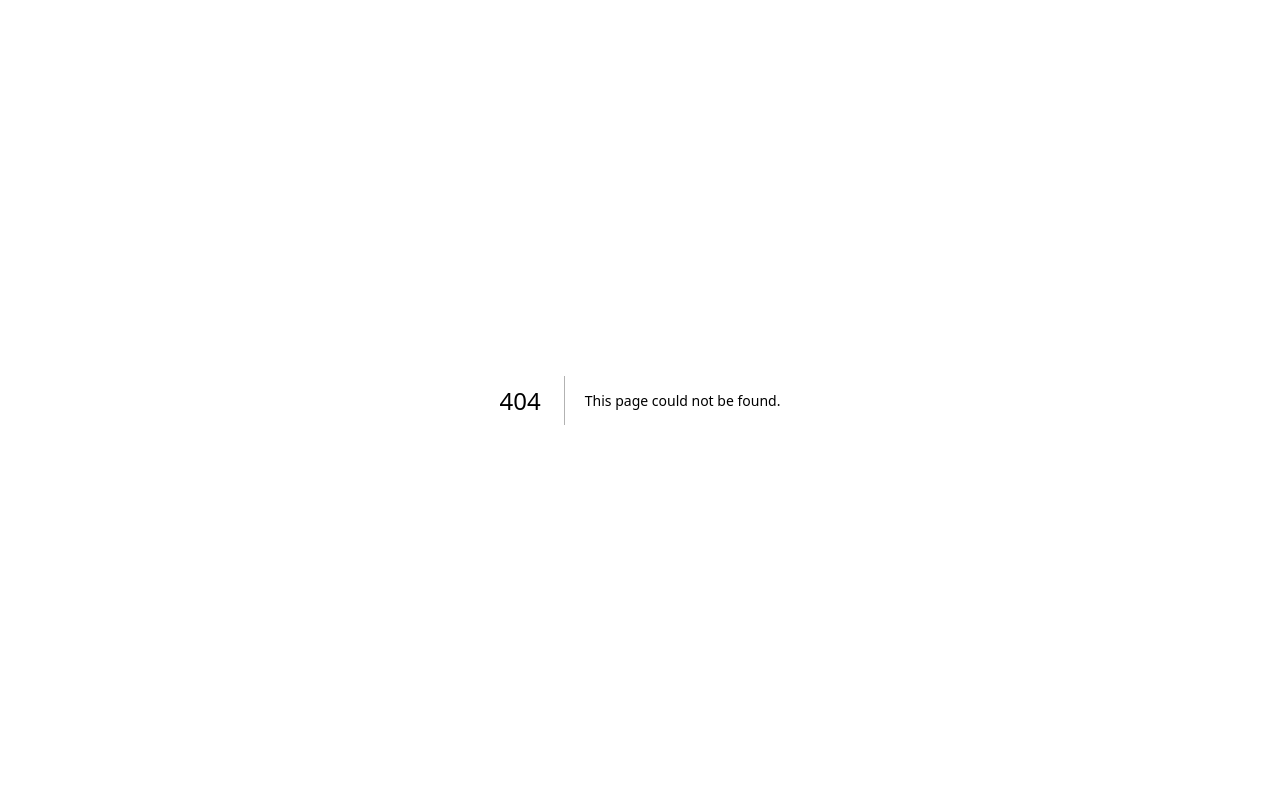
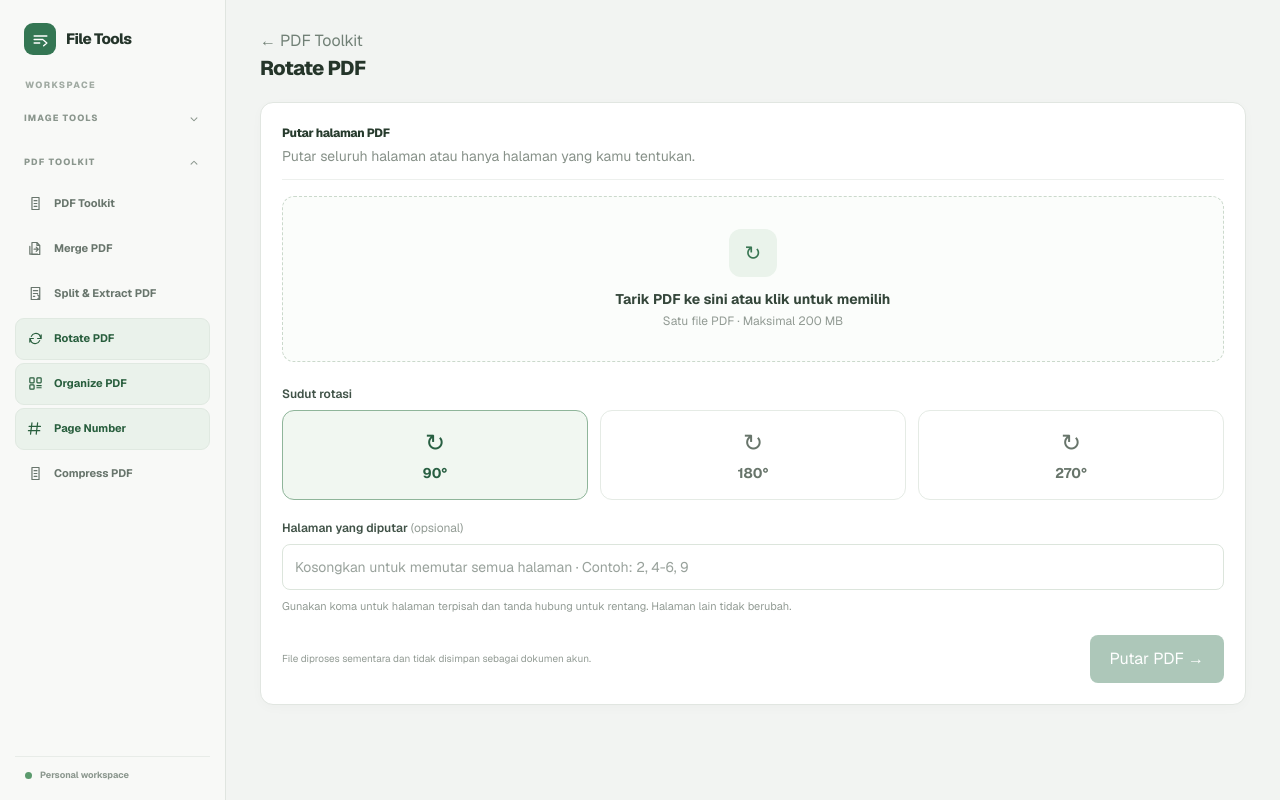
Before and after one commit to adhen10/remove-bg, a Next.js app in the folder frontend/: page /pdf-tools/rotate in a window 1280 px wide. Before the commit this address had no page. Built offline with nearby package versions, Linux system fonts and the light colour scheme; no server answers.

Commit message:
feat: add Rotate PDF workspace

```diff
--- /dev/null
+++ b/frontend/app/pdf-tools/rotate/page.tsx
@@ -0,0 +1,138 @@
+"use client";
+
+import { useRef, useState } from "react";
+import Link from "next/link";
+import SiteHeader from "@/components/SiteHeader";
+
+const API_URL = process.env.NEXT_PUBLIC_API_URL || "http://127.0.0.1:8000";
+
+function formatSize(bytes: number) {
+    return bytes < 1024 * 1024 ? `${(bytes / 1024).toFixed(0)} KB` : `${(bytes / (1024 * 1024)).toFixed(2)} MB`;
+}
+
+export default function RotatePdfPage() {
+    const inputRef = useRef<HTMLInputElement>(null);
+    const [file, setFile] = useState<File | null>(null);
+    const [rotation, setRotation] = useState(90);
+    const [pages, setPages] = useState("");
+    const [dragging, setDragging] = useState(false);
+    const [busy, setBusy] = useState(false);
+    const [error, setError] = useState("");
+    const [success, setSuccess] = useState("");
+
+    function chooseFile(candidate?: File) {
+        if (!candidate) return;
+        if (candidate.type !== "application/pdf" && !candidate.name.toLowerCase().endsWith(".pdf")) {
+            setError("File yang dipilih harus berformat PDF.");
+            return;
+        }
+        setFile(candidate);
+        setError("");
+        setSuccess("");
+    }
+
+    async function processPdf() {
+        if (!file) {
+            setError("Pilih satu file PDF terlebih dahulu.");
+            return;
+        }
+        setBusy(true);
+        setError("");
+        setSuccess("");
+        try {
+            const form = new FormData();
+            form.append("file", file);
+            form.append("rotation", String(rotation));
+            form.append("pages", pages);
+            const response = await fetch(`${API_URL}/pdf-tools/rotate`, { method: "POST", body: form });
+            if (!response.ok) {
+                const body = await response.json().catch(() => null);
+                throw new Error(body?.detail || "PDF gagal diputar.");
+            }
+            const blob = await response.blob();
+            const url = URL.createObjectURL(blob);
+            const anchor = document.createElement("a");
+            anchor.href = url;
+            anchor.download = "rotated-document.pdf";
+            document.body.appendChild(anchor);
+            anchor.click();
+            anchor.remove();
+            window.setTimeout(() => URL.revokeObjectURL(url), 1000);
+            setSuccess("PDF berhasil diputar. Unduhan dimulai.");
+        } catch (err) {
+            setError(err instanceof Error ? err.message : "Terjadi kesalahan saat memutar PDF.");
+        } finally {
+            setBusy(false);
+        }
+    }
+
+    return (
+        <main className="workspace-shell">
+            <SiteHeader />
+            <div className="workspace-main">
+                <header className="tool-topbar">
+                    <div>
+                        <Link href="/pdf-tools" className="text-xs text-[#718076] hover:text-[#347653]">← PDF Toolkit</Link>
+                        <h1 className="tool-topbar-title mt-2">Rotate PDF</h1>
+                    </div>
+                </header>
+                <section className="workspace-panel">
+                    <div className="panel-heading">
+                        <div>
+                            <h2 className="panel-title">Putar halaman PDF</h2>
+                            <p className="mt-1 text-sm text-[#879189]">Putar seluruh halaman atau hanya halaman yang kamu tentukan.</p>
+                        </div>
+                    </div>
+
+                    <button
+                        type="button"
+                        onClick={() => inputRef.current?.click()}
+                        onDragOver={(event) => { event.preventDefault(); setDragging(true); }}
+                        onDragLeave={() => setDragging(false)}
+                        onDrop={(event) => { event.preventDefault(); setDragging(false); chooseFile(event.dataTransfer.files[0]); }}
+                        className={`w-full rounded-xl border border-dashed p-8 text-center transition ${dragging ? "border-[#4c8a5d] bg-[#f0f7f0]" : "border-[#cbd9cc] bg-[#fbfdfb] hover:border-[#7fa989]"}`}
+                    >
+                        <span className="mx-auto flex h-12 w-12 items-center justify-center rounded-xl bg-[#eaf3eb] text-xl text-[#397653]">↻</span>
+                        <strong className="mt-3 block text-sm text-[#34463a]">{file ? "Ganti file PDF" : "Tarik PDF ke sini atau klik untuk memilih"}</strong>
+                        <span className="mt-1 block text-xs text-[#929b94]">Satu file PDF · Maksimal 200 MB</span>
+                    </button>
+                    <input ref={inputRef} type="file" accept="application/pdf,.pdf" className="hidden" onChange={(event) => { chooseFile(event.target.files?.[0]); event.target.value = ""; }} />
+
+                    {file && (
+                        <div className="mt-4 flex items-center gap-3 rounded-lg border border-[#e5ebe5] bg-white p-3">
+                            <span className="flex h-9 w-9 items-center justify-center rounded-md bg-[#f0f5f0] text-xs font-bold text-[#588064]">PDF</span>
+                            <span className="min-w-0 flex-1"><strong className="block truncate text-xs text-[#405247]">{file.name}</strong><small className="text-[10px] text-[#929b94]">{formatSize(file.size)}</small></span>
+                            <button type="button" onClick={() => { setFile(null); setError(""); setSuccess(""); }} disabled={busy} className="text-xs text-[#a34e45] disabled:opacity-40">Hapus</button>
+                        </div>
+                    )}
+
+                    <div className="mt-6">
+                        <label className="mb-2 block text-xs font-semibold text-[#405247]">Sudut rotasi</label>
+                        <div className="grid grid-cols-3 gap-3">
+                            {[90, 180, 270].map((angle) => (
+                                <button key={angle} type="button" onClick={() => setRotation(angle)} className={`rounded-xl border p-4 text-center transition ${rotation === angle ? "border-[#8fb59a] bg-[#f1f7f1] text-[#285f42]" : "border-[#e5ebe5] bg-white text-[#68756b] hover:border-[#bdcfc0]"}`}>
+                                    <span className="block text-2xl">↻</span>
+                                    <strong className="mt-1 block text-sm">{angle}°</strong>
+                                </button>
+                            ))}
+                        </div>
+                    </div>
+
+                    <div className="mt-5">
+                        <label htmlFor="rotate-pages" className="mb-2 block text-xs font-semibold text-[#405247]">Halaman yang diputar <span className="font-normal text-[#929b94]">(opsional)</span></label>
+                        <input id="rotate-pages" value={pages} onChange={(event) => setPages(event.target.value)} placeholder="Kosongkan untuk memutar semua halaman · Contoh: 2, 4-6, 9" className="w-full rounded-lg border border-[#dce5dc] bg-white px-3 py-3 text-sm text-[#34463a] outline-none focus:border-[#78a585] focus:ring-2 focus:ring-[#e4f0e5]" />
+                        <p className="mt-2 text-[11px] text-[#929b94]">Gunakan koma untuk halaman terpisah dan tanda hubung untuk rentang. Halaman lain tidak berubah.</p>
+                    </div>
+
+                    {error && <p role="alert" className="mt-4 rounded-lg bg-[#fff4f2] p-3 text-xs text-[#a34e45]">{error}</p>}
+                    {success && <p role="status" className="mt-4 rounded-lg bg-[#eff7ef] p-3 text-xs text-[#397653]">{success}</p>}
+
+                    <div className="mt-5 flex flex-wrap items-center justify-between gap-3">
+                        <p className="text-[10px] text-[#929b94]">File diproses sementara dan tidak disimpan sebagai dokumen akun.</p>
+                        <button type="button" onClick={processPdf} disabled={busy || !file} className="rounded-lg bg-[#347653] px-5 py-3 text-xs font-semibold text-white transition hover:bg-[#285f42] disabled:cursor-not-allowed disabled:opacity-40">{busy ? "Memproses..." : "Putar PDF →"}</button>
+                    </div>
+                </section>
+            </div>
+        </main>
+    );
+}
```
